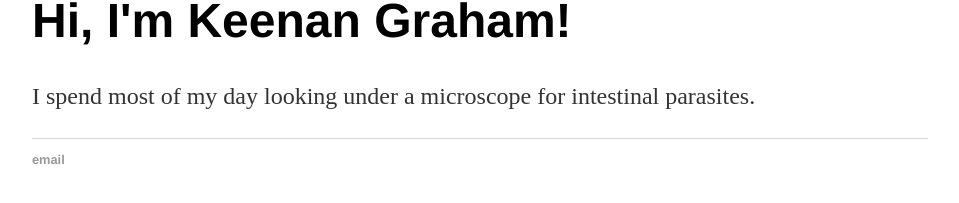
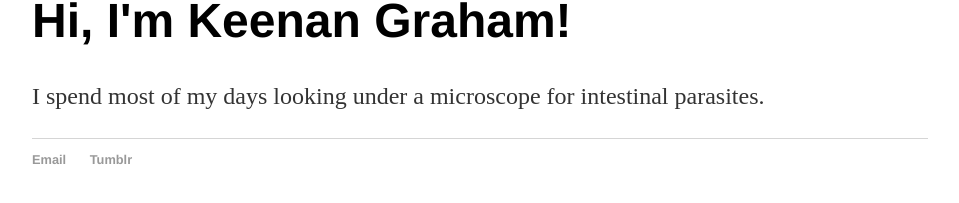
Before and after one commit to keenangraham/keenangraham.github.io, a plain HTML site: page index.html in a window 1280 px wide. Shown: the part 117-320 px from the top of the page, without its empty margins (160-1119 px from the left). Drawn offline with Linux system fonts and the light colour scheme.

Commit message:
Update index.html

```diff
--- a/index.html
+++ b/index.html
@@ -16,12 +16,13 @@
 		<div class="container">
     		<div class="blurb">
         		<h1>Hi, I'm Keenan Graham!</h1>
-				<p>I spend most of my day looking under a microscope for intestinal parasites.</p>
+				<p>I spend most of my days looking under a microscope for intestinal parasites.</p>
     		</div><!-- /.blurb -->
 		</div><!-- /.container -->
 		<footer>
     		<ul>
-        		<li><a href="mailto:kgraham@gdx.net">email</a></li>
+        		<li><a href="mailto:kgraham@gdx.net">Email</a></li>
+        		<li><a href="http://keenangraham.tumblr.com">Tumblr</a></li>
 			</ul>
 		</footer>
 	</body>
```
